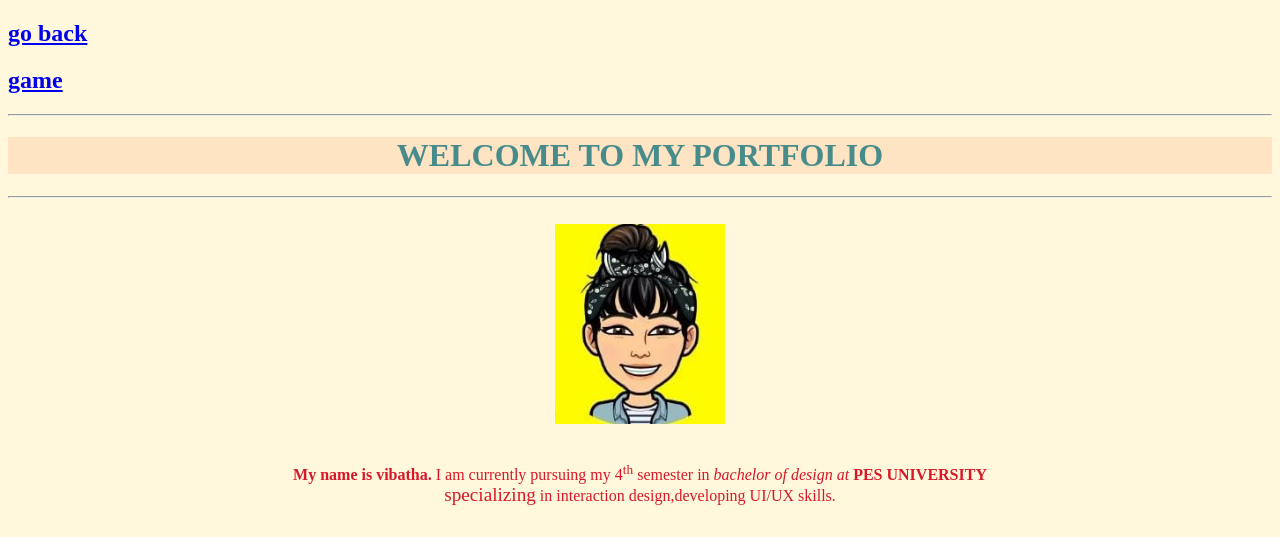
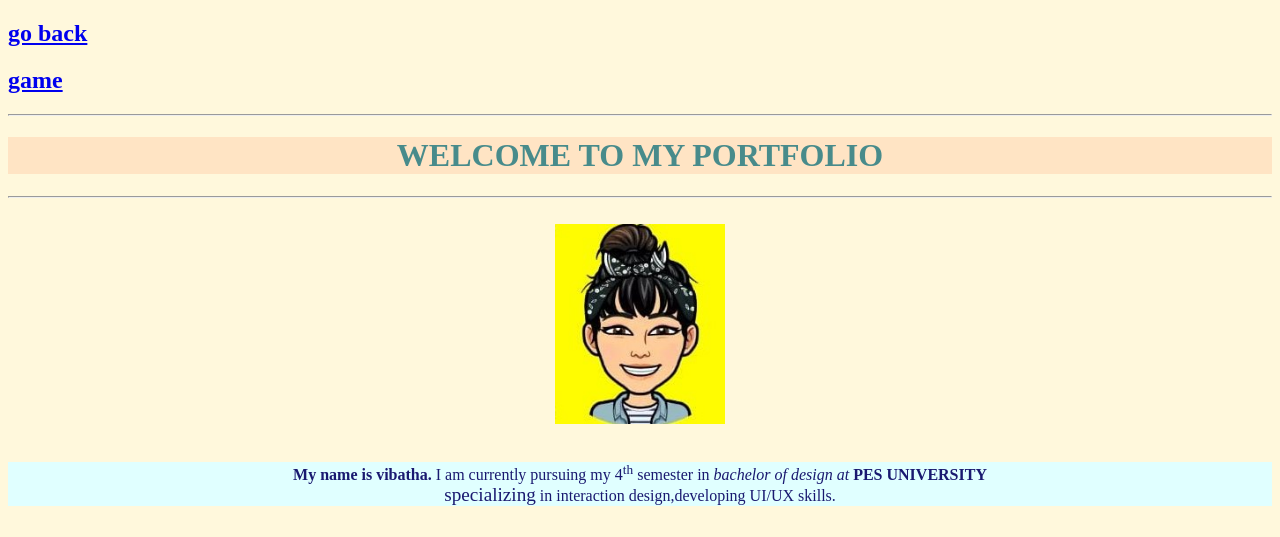
Before and after one commit to vibzv/vibzv.github.io, a plain HTML site: page index.html in a window 1280 px wide. Shown: the top 537 px of the page. Drawn offline with Linux system fonts and the light colour scheme; grey boxes are pictures that could not be loaded.

Commit message:
Update index.html

```diff
--- a/index.html
+++ b/index.html
@@ -47,7 +47,7 @@ body{
         <br>
         <br>
 
-        <p>
+        <p id="para">
             <b>My name is vibatha.</b>
             I am currently pursuing my 4<sup>th</sup>
             semester in
```
